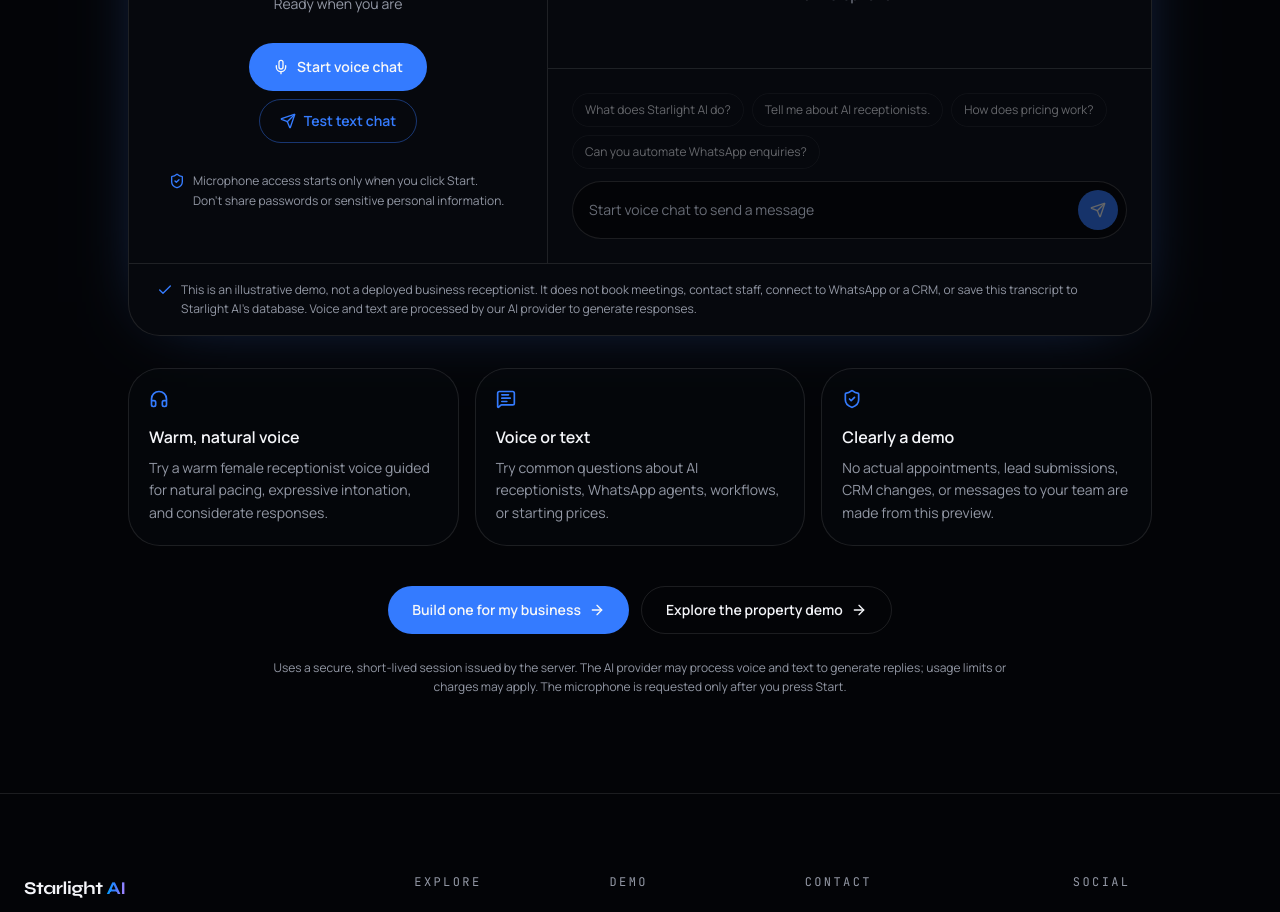
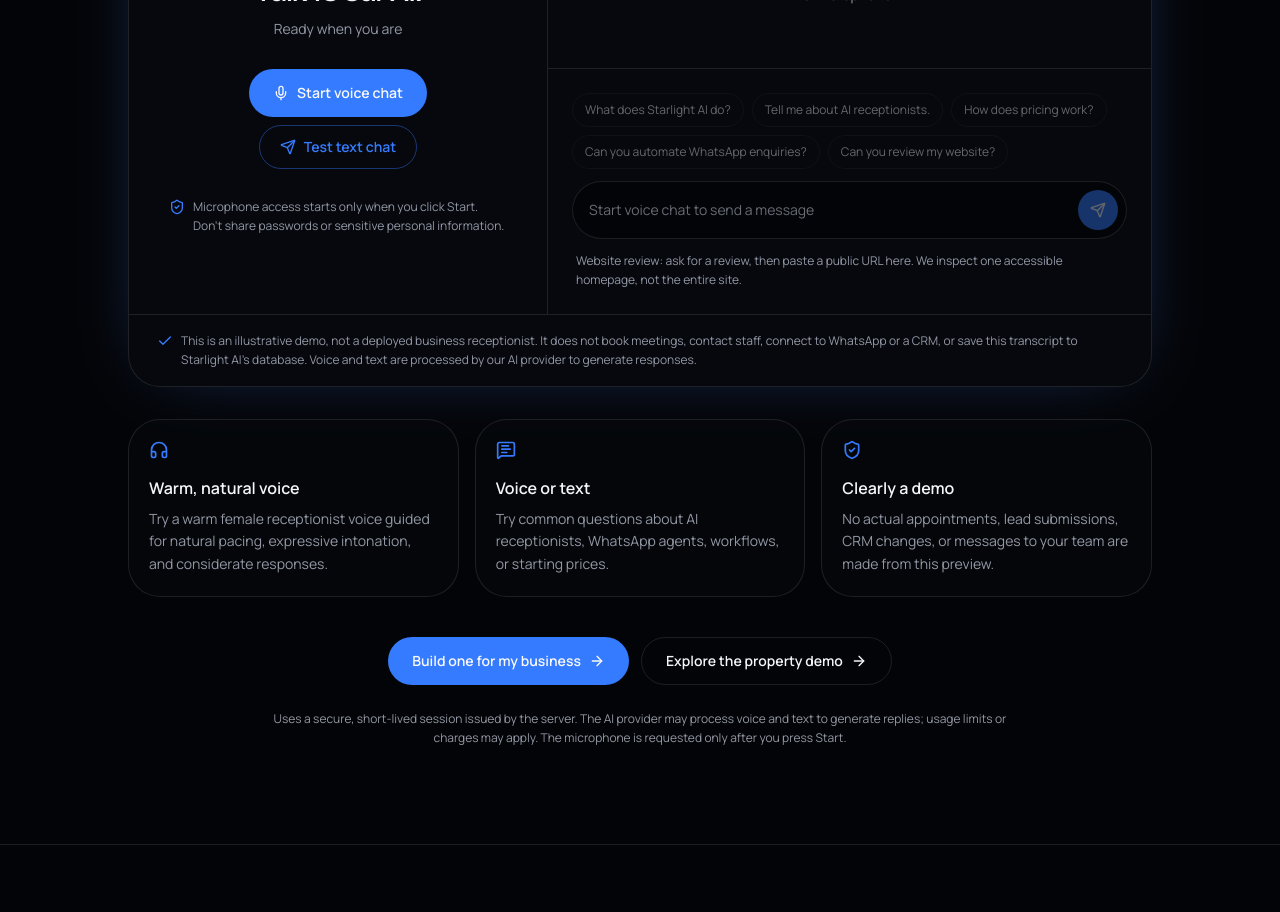
Before and after one commit to abbasimohsin392-prog/Starlight, a Next.js app: page /demo/ai-receptionist in a window 1280 px wide. Shown: the part 840-1752 px from the top of the page. Built offline with nearby package versions, Linux system fonts and the light colour scheme.

Commit message:
Connect receptionist chat to website review

```diff
--- a/components/site/voice-receptionist.tsx
+++ b/components/site/voice-receptionist.tsx
@@ -29,7 +29,16 @@ const suggestions = [
   'Tell me about AI receptionists.',
   'How does pricing work?',
   'Can you automate WhatsApp enquiries?',
+  'Can you review my website?',
 ]
+
+function extractUrlForClient(text: string): string | null {
+  const explicit = text.match(/https?:\/\/[^\s<>"']+/i)?.[0]
+  if (explicit) return explicit.replace(/[),.;!?]+$/, '')
+
+  const bare = text.match(/(?:^|[\s(])((?:www\.)?(?:[a-z0-9](?:[a-z0-9-]{0,61}[a-z0-9])?\.)+[a-z]{2,}(?::\d{1,5})?(?:\/[^\s<>"')]*?)?)/i)?.[1]
+  return bare ? bare.replace(/[),.;!?]+$/, '') : null
+}
 
 function floatToPcm16Base64(input: Float32Array, inputRate: number, targetRate = 16000) {
   const ratio = inputRate / targetRate
@@ -413,6 +422,60 @@ export function VoiceReceptionist() {
     const text = value.trim()
     if (!text || status !== 'connected' || !readyRef.current || textRequestPending) return
 
+    const websiteUrl = extractUrlForClient(text)
+    if (websiteUrl) {
+      appendMessage('visitor', text)
+      setDraft('')
+      setErrorMessage('')
+      setTextRequestPending(true)
+      setStatusMessage('Reviewing the public homepage…')
+
+      try {
+        const response = await fetch('/api/website-audit', {
+          method: 'POST',
+          headers: { 'Content-Type': 'application/json' },
+          body: JSON.stringify({ url: websiteUrl }),
+          cache: 'no-store',
+        })
+        const data = await response.json().catch(() => ({})) as { reply?: string; error?: string; url?: string }
+        if (!response.ok) throw new Error(data.error || 'The website review could not be completed.')
+        if (!data.reply) throw new Error('The website reviewer returned no findings. Please try again.')
+
+        if (textOnlyMode) {
+          appendMessage('assistant', data.reply)
+          setStatusMessage('Website review complete. Ask another question anytime.')
+        } else {
+          const socket = socketRef.current
+          if (socket && socket.readyState === WebSocket.OPEN) {
+            const auditContext = [
+              'A public homepage review has completed for the visitor.',
+              'Reviewed URL: ' + (data.url || websiteUrl),
+              'Use the following review to give the visitor a warm, concise spoken explanation. Prioritize two practical opportunities.',
+              'Be transparent that this is a first-pass review of one accessible public HTML page. Do not claim full-site crawling, analytics, performance tests, mobile-layout testing, search-ranking checks, or verified form behavior.',
+              'Website review findings:',
+              data.reply,
+            ].join('\n\n')
+            socket.send(JSON.stringify({
+              clientContent: {
+                turns: [{ role: 'user', parts: [{ text: auditContext }] }],
+                turnComplete: true,
+              },
+            }))
+            setStatusMessage('Website review ready. Explaining the findings…')
+          } else {
+            appendMessage('assistant', data.reply)
+            setStatusMessage('Website review complete.')
+          }
+        }
+      } catch (error) {
+        setErrorMessage(error instanceof Error ? error.message : 'Could not review that website. Please try again.')
+        setStatusMessage('Website review could not be completed.')
+      } finally {
+        setTextRequestPending(false)
+      }
+      return
+    }
+
     if (textOnlyMode) {
       const history = messages.slice(-12).map((message) => ({
         role: message.role,
@@ -575,6 +638,7 @@ export function VoiceReceptionist() {
               <input value={draft} onChange={(event) => setDraft(event.target.value)} maxLength={700} disabled={!connected || textRequestPending} placeholder={connected ? (textOnlyMode ? 'Type a message to test the assistant…' : 'Type a message…') : 'Start voice chat to send a message'} className="min-w-0 flex-1 bg-transparent py-2 text-sm outline-none placeholder:text-muted-foreground/70 disabled:cursor-not-allowed" aria-label="Message the AI receptionist" />
               <button type="submit" disabled={!connected || !draft.trim() || textRequestPending} aria-label="Send message" className="flex size-10 shrink-0 items-center justify-center rounded-xl bg-primary text-primary-foreground transition-opacity disabled:cursor-not-allowed disabled:opacity-40"><Send className="size-4" /></button>
             </form>
+            <p className="mt-3 px-1 text-xs leading-relaxed text-muted-foreground">Website review: ask for a review, then paste a public URL here. We inspect one accessible homepage, not the entire site.</p>
           </div>
         </div>
       </div>
```
